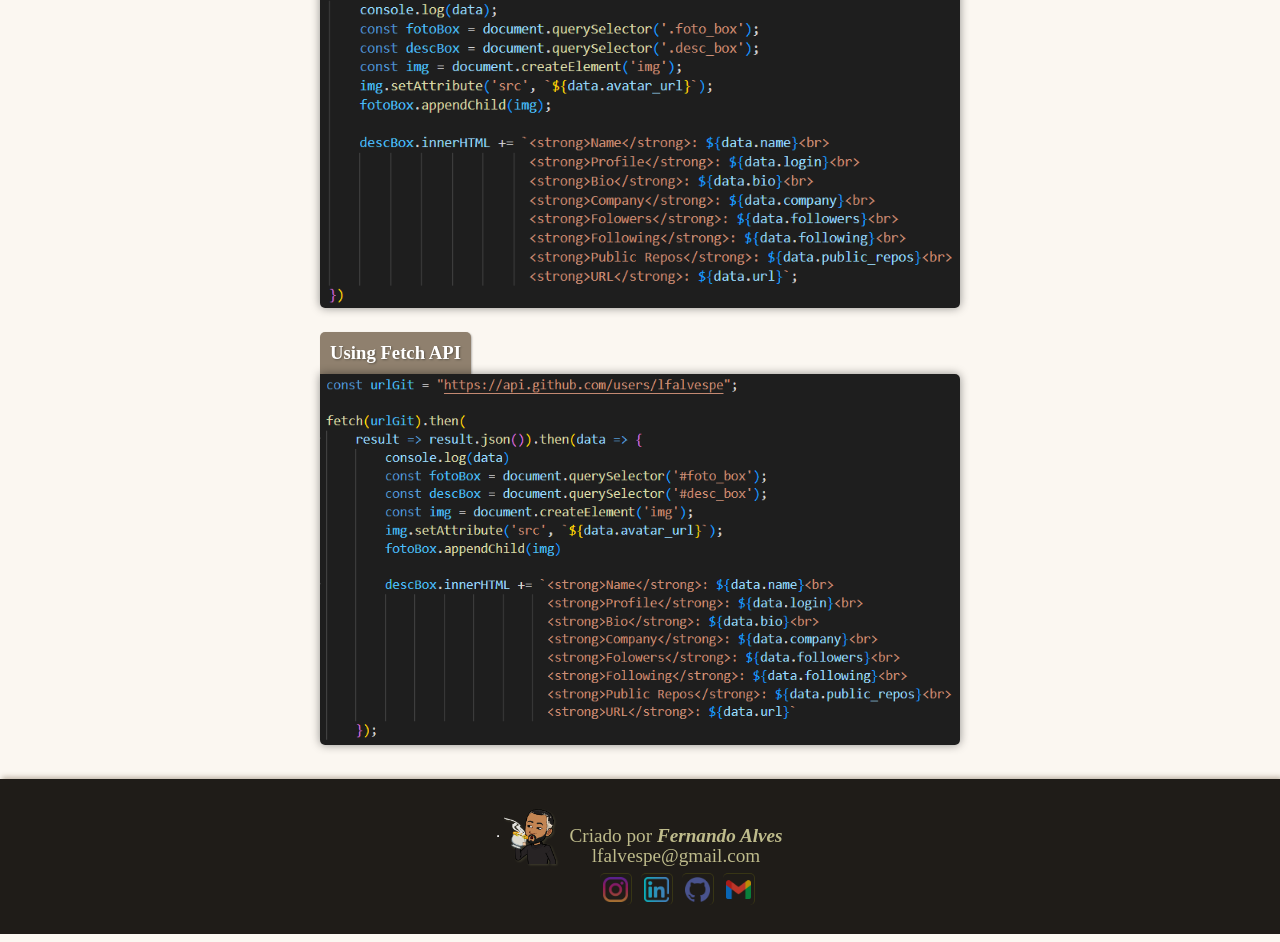
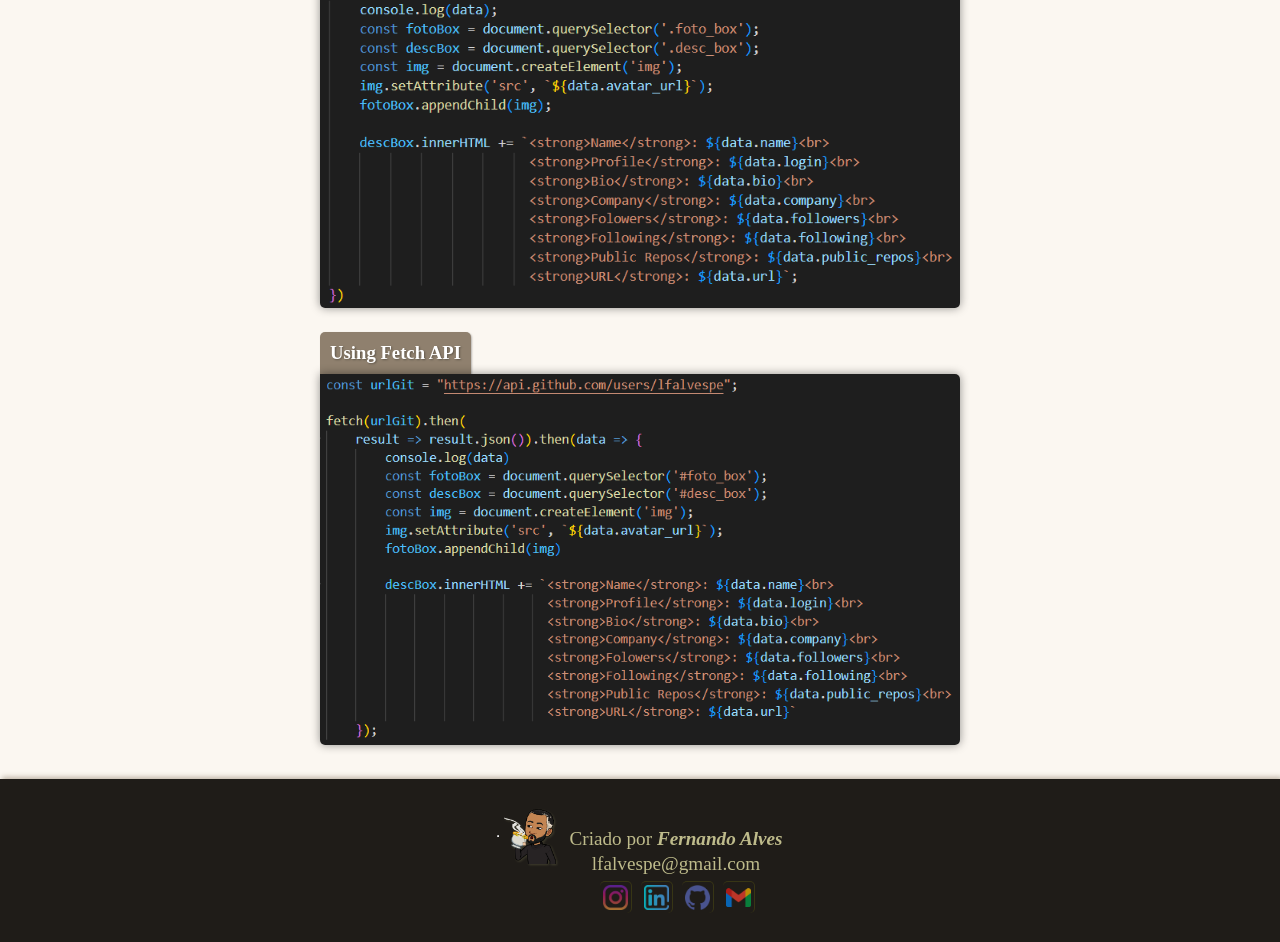
Before and after one commit to lfalvespe/fetch-api, a plain HTML site: page index.html in a window 1280 px wide. Shown: the part 777-1719 px from the top of the page. Drawn offline with Linux system fonts and the light colour scheme; no server answers.

Commit message:
Update style.css

```diff
--- a/style.css
+++ b/style.css
@@ -126,7 +126,7 @@ footer #mail {
 footer #mail p {
     margin-top: 20px;
     text-align: center;
-    line-height: 20px;
+    line-height: 25px;
     color: rgb(190, 187, 139);
     font-size: 1.2rem;
 }
@@ -134,6 +134,7 @@ footer #mail p {
 footer #links {
     flex:100%;
     text-align: center;
+    margin-top: 8px;
     margin-left: 70px;
 }
 
```
